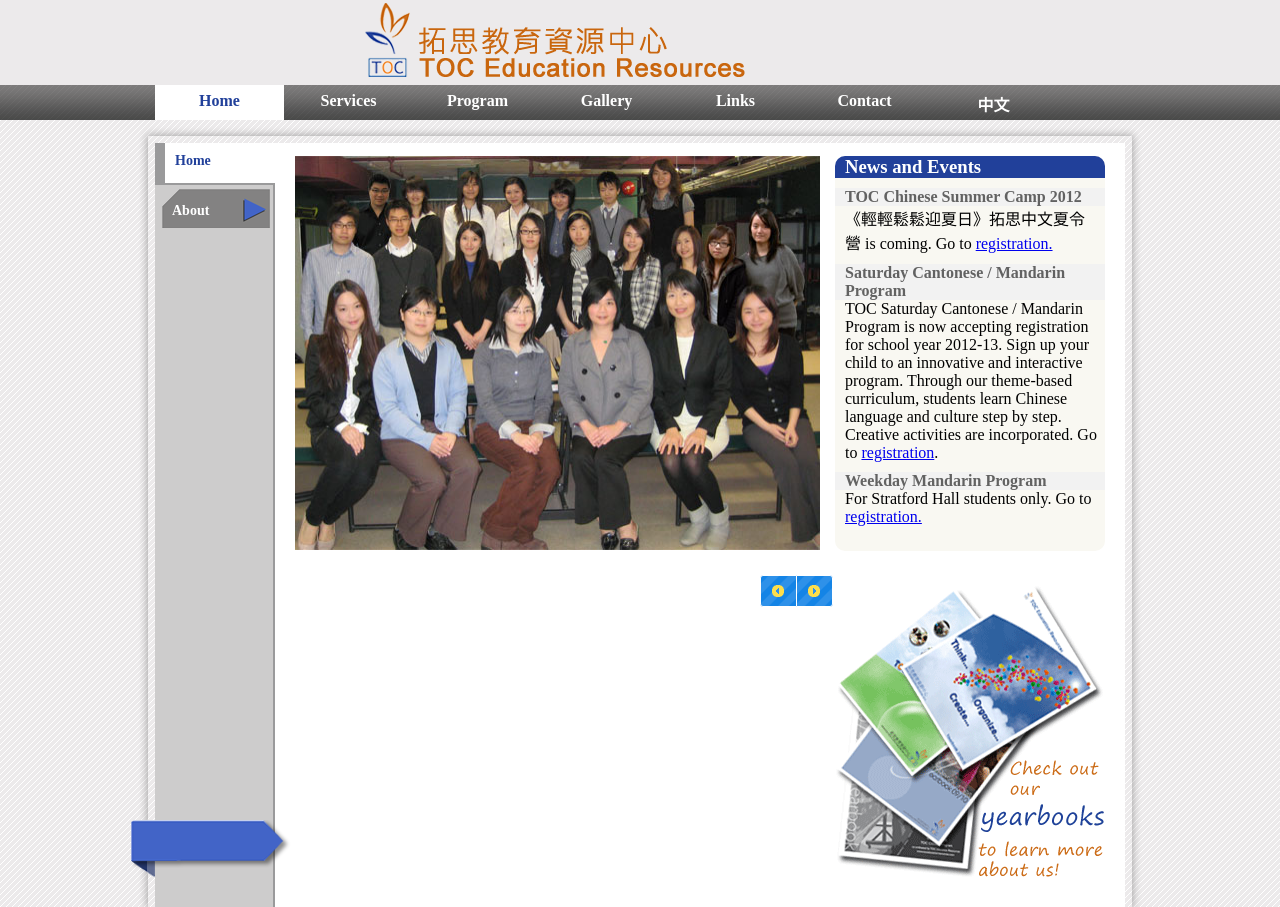
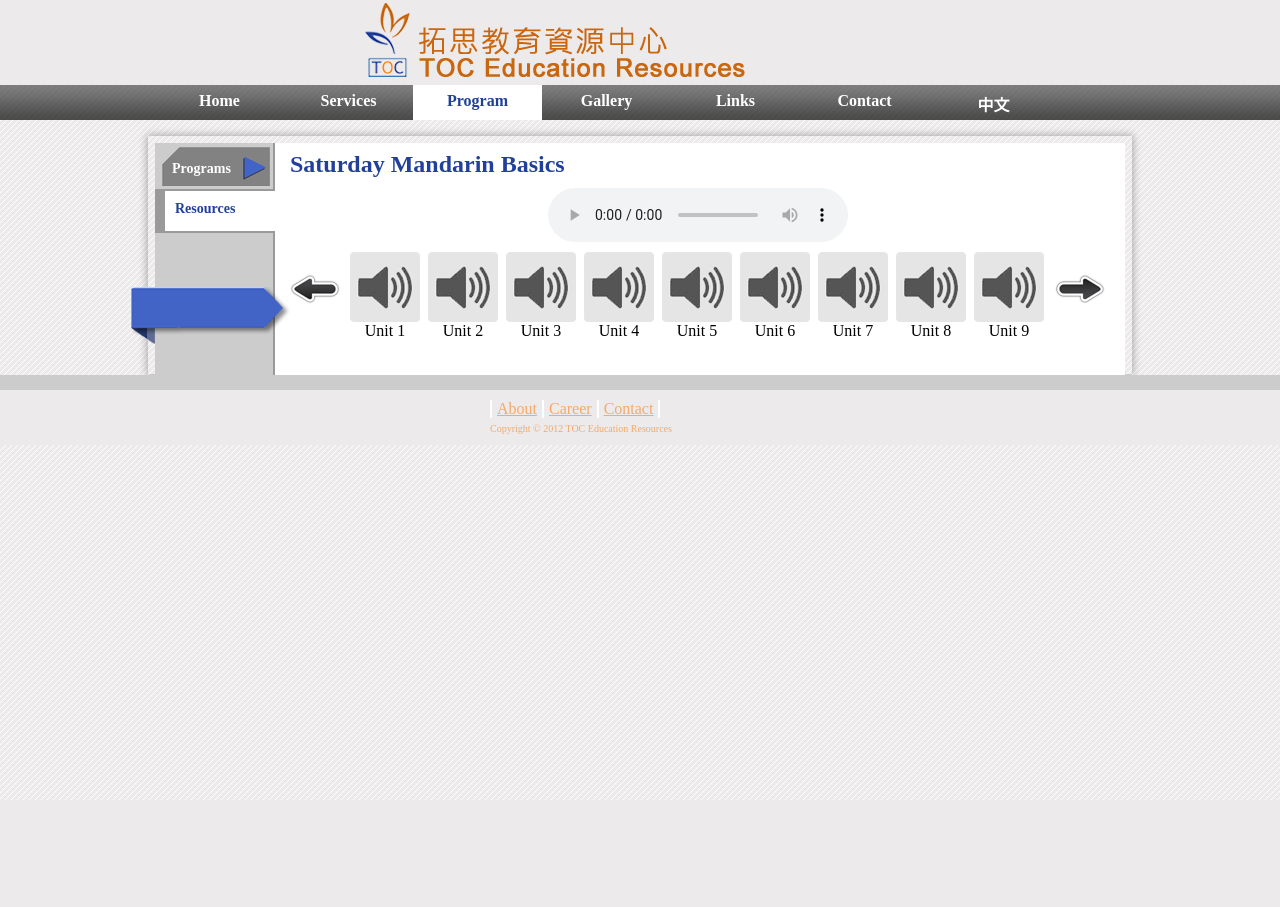
Before and after one commit to rock003/TOC_website, a PHP site: page /resources in a window 1280 px wide. Shown: the top 907 px of the page. After the commit the page ends 800 px from the top, so only its background shows below. Run offline with PHP 8.4, Linux system fonts and the light colour scheme; some libraries are stand-ins or nearby versions.

Commit message:
added resources page, audio player

```diff
--- a/applications/controllers/Controller.php
+++ b/applications/controllers/Controller.php
@@ -45,6 +45,9 @@ class Controller{
 			case "about":
 				about($view);
 				break;
+			case "resources":
+				resources($view);
+				break;
 			case "user_login":
 				user_login($view);
 				break;
--- a/applications/controllers/Page_controller.php
+++ b/applications/controllers/Page_controller.php
@@ -85,6 +85,13 @@ function contact($view){
 
 function about($view){
 	$view->setView("about");
+	echo $view;
+
+	return;
+}
+
+function resources($view){
+	$view->setView("resources");
 	echo $view;
 
 	return;
--- a/public/html/program.tpl.php
+++ b/public/html/program.tpl.php
@@ -35,6 +35,7 @@
 		include("side_banner.tpl.php");
 		$side_menu = new SideMenu();
 		$side_menu->addItem("programs");
+		$side_menu->addItem("resources", "", "", "/resources");
 		$side_menu->setActiveItem("programs");
 		echo $side_menu;
 	?>
--- /dev/null
+++ b/public/html/resources.tpl.php
@@ -0,0 +1,205 @@
+<?php
+	include("html_doctype.tpl.php");
+?>
+<head>
+<meta http-equiv="Content-Type" content="text/html; charset=UTF-8" />
+<title>Resources</title>
+<?php
+	include("global_head.tpl.php");
+?>
+<script type="text/javascript" src="scripts/jquery.jcarousel.min.js"></script>
+<script type="text/javascript">
+	function mycarousel_initCallback(carousel){
+		carousel.options.scroll = $.jcarousel.intval(3);
+
+		$('.unit_slider .arrow.right_arrow').click(function() {
+			carousel.next();
+			return false;
+		});
+
+		$('.unit_slider .arrow.left_arrow').click(function() {
+			carousel.prev();
+			return false;
+		});
+	}
+	$(document).ready(function(){
+		$('#sat_man_basics').jcarousel({
+			initCallback: mycarousel_initCallback,
+			buttonNextHTML: null,
+			buttonPrevHTML: null
+		});
+
+		$(".unit_slider li").click(function(){
+			var self = $(this);
+			var player = self.parents(".unit_slider").siblings(".audio_player");
+
+			player[0].pause();
+
+			player.find(".mp3_file").attr("src", "files/" + self.parent("ul").attr("id") + "/" + self.data("file-name") + ".mp3");
+			player.find(".ogg_file").attr("src", "files/" + self.parent("ul").attr("id") + "/" + self.data("file-name") + ".ogg");
+			player.find(".embed_file").attr("src", "files/" + self.parent("ul").attr("id") + "/" + self.data("file-name") + ".mp3");
+
+			player[0].load();
+		});
+	});
+</script>
+
+<style>
+.class_block audio {
+	display: block;
+	margin: 10px auto;
+}
+h2.class_title {
+	color: #21409A;
+}
+.unit_slider {
+	margin-top: 10px;
+	position: relative;
+	padding: 0 60px;
+}
+
+.unit_slider .arrow {
+	display: block;
+	width: 50px;
+	height: 50px;
+	position: absolute;
+	top: 12px;
+	z-index: 100;
+	cursor: pointer;
+}
+
+.unit_slider .arrow.left_arrow {
+	background: url("images/left_arrow.png") 0 0 no-repeat transparent;
+	left: 0;
+}
+
+.unit_slider .arrow.right_arrow {
+	background: url("images/right_arrow.png") 0 0 no-repeat transparent;
+	right: 0;
+}
+
+.jcarousel-container {
+	overflow: hidden;
+}
+
+.unit_slider li {
+	width: 70px;
+	height: 95px;
+	margin-right: 8px;
+	cursor: pointer;
+}
+
+.unit_slider li img {
+	display: block;
+}
+
+.unit_slider li p {
+	text-align: center;
+	display: block;
+	color: #000;
+}
+</style>
+<?php
+	include("google_analytics.tpl.php");
+?>
+</head>
+
+<body id="resources">
+<?php
+	$home_menu_active = "program";
+	include("global_header.tpl.php");
+?>
+	<div class="main_content">
+		<?php
+			include("side_banner.tpl.php");
+			$side_menu = new SideMenu();
+			$side_menu->addItem("programs", "", "", "/program");
+			$side_menu->addItem("resources");
+			$side_menu->setActiveItem("resources");
+			echo $side_menu;
+		?>
+		<div class="content_container">
+			<div class="content">
+				<div class="class_block" data-class-name="mandarin_basics">
+					<h2 class="class_title">Saturday Mandarin Basics</h2>
+					<audio controls="controls" height="100" width="100" class="audio_player">
+					  <source src="files/sat_man_basics/unit1.mp3" type="audio/mp3" class="mp3_file">
+					  <source src="files/sat_man_basics/unit1.ogg" type="audio/ogg" class="ogg_file">
+					  <embed height="100" width="100" src="files/sat_man_basics/unit1.mp3" class="embed_file">
+					</audio>
+					<div class="unit_slider">
+						<span class="arrow left_arrow"></span>
+						<span class="arrow right_arrow"></span>
+						<ul id="sat_man_basics" class="jcarousel-skin-tango">
+							<li data-file-name="unit1">
+								<img src="images/audio_icon.png" width="70" height="70" />
+								<p>Unit 1</p>
+							</li>
+							<li data-file-name="unit2">
+								<img src="images/audio_icon.png" width="70" height="70" />
+								<p href="javascript:void(0);">Unit 2</p>
+							</li>
+							<li>
+								<img src="images/audio_icon.png" width="70" height="70" />
+								<p href="javascript:void(0);">Unit 3</p>
+							</li>
+							<li>
+								<img src="images/audio_icon.png" width="70" height="70" />
+								<p href="javascript:void(0);">Unit 4</p>
+							</li>
+							<li>
+								<img src="images/audio_icon.png" width="70" height="70" />
+								<p href="javascript:void(0);">Unit 5</p>
+							</li>
+							<li>
+								<img src="images/audio_icon.png" width="70" height="70" />
+								<p href="javascript:void(0);">Unit 6</p>
+							</li>
+							<li>
+								<img src="images/audio_icon.png" width="70" height="70" />
+								<p href="javascript:void(0);">Unit 7</p>
+							</li>
+							<li>
+								<img src="images/audio_icon.png" width="70" height="70" />
+								<p href="javascript:void(0);">Unit 8</p>
+							</li>
+							<li>
+								<img src="images/audio_icon.png" width="70" height="70" />
+								<p href="javascript:void(0);">Unit 9</p>
+							</li>
+							<li>
+								<img src="images/audio_icon.png" width="70" height="70" />
+								<p href="javascript:void(0);">Unit 10</p>
+							</li>
+							<li>
+								<img src="images/audio_icon.png" width="70" height="70" />
+								<p href="javascript:void(0);">Unit 11</p>
+							</li>
+							<li>
+								<img src="images/audio_icon.png" width="70" height="70" />
+								<p href="javascript:void(0);">Unit 12</p>
+							</li>
+							<li>
+								<img src="images/audio_icon.png" width="70" height="70" />
+								<p href="javascript:void(0);">Unit 13</p>
+							</li>
+							<li>
+								<img src="images/audio_icon.png" width="70" height="70" />
+								<p href="javascript:void(0);">Unit 14</p>
+							</li>
+							<li>
+								<img src="images/audio_icon.png" width="70" height="70" />
+								<p href="javascript:void(0);">Unit 15</p>
+							</li>
+						</ul>
+					</div>
+				</div>
+			</div>
+		</div>
+	</div>
+</div>
+<?php
+	include("global_footer.tpl.php");
+?>
+</body>
+</html>
```
Also changed, not shown: public/images/audio_icon.png (added), public/images/left_arrow.png (added), public/images/right_arrow.png (added), public/scripts/jquery.jcarousel.min.js (added), 1 other file.
